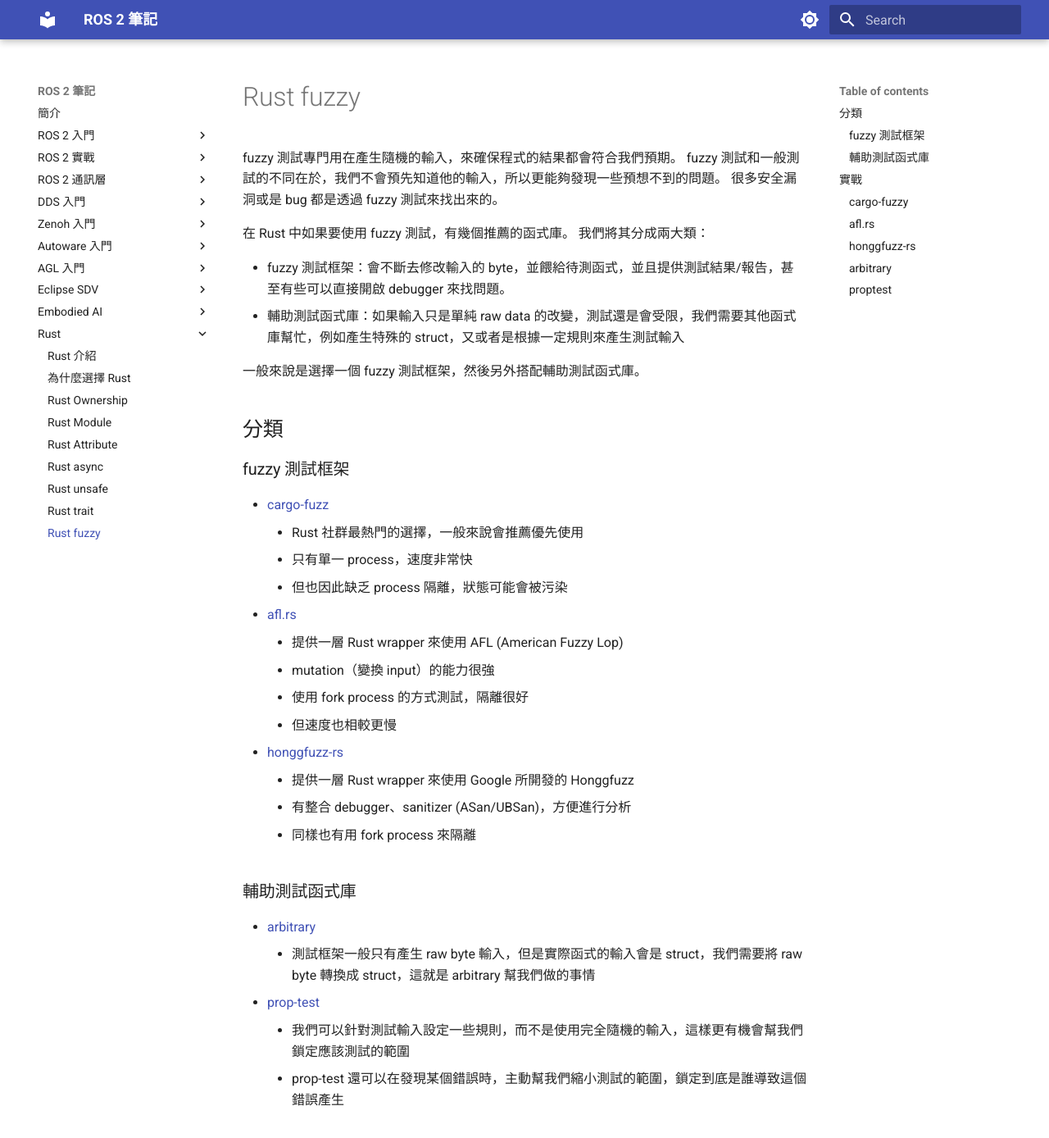
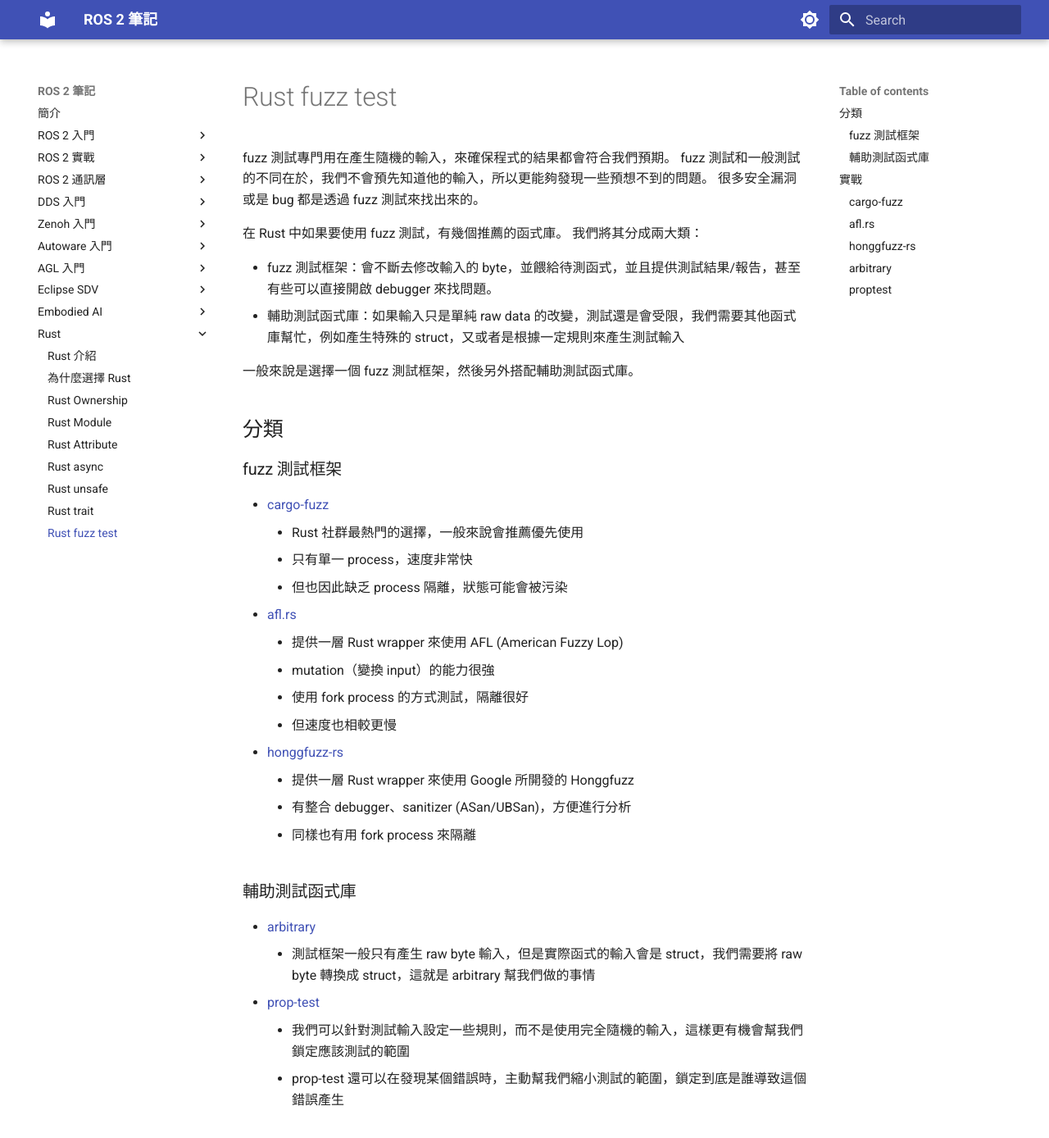
Before and after one commit to evshary/ros2-learning, an MkDocs documentation site: the page built from docs/rust/fuzz.md, in a window 1280 px wide and 1400 px high. Shown: the top 1388 px of the window at 82% size. Built offline with MkDocs 1.6.1 and Material for MkDocs 9.7.7, drawn with Linux system fonts in a browser that asks for light colours; some of the changed text lies outside the part shown.

Commit message:
Rename Rust fuzz test
Signed-off-by: ChenYing Kuo <evshary@gmail.com>

````diff
--- a/docs/rust/fuzzy.md
+++ b/docs/rust/fuzz.md
@@ -1,25 +1,25 @@
 ---
-title: Rust fuzzy
-description: 簡介怎麼在 Rust 進行各種 fuzzy 測試
+title: Rust 模糊測試
+description: 簡介怎麼在 Rust 進行各種 fuzz 測試
 keywords:
   - Rust
 ---
 
-fuzzy 測試專門用在產生隨機的輸入，來確保程式的結果都會符合我們預期。
-fuzzy 測試和一般測試的不同在於，我們不會預先知道他的輸入，所以更能夠發現一些預想不到的問題。
-很多安全漏洞或是 bug 都是透過 fuzzy 測試來找出來的。
+fuzz 測試專門用在產生隨機的輸入，來確保程式的結果都會符合我們預期。
+fuzz 測試和一般測試的不同在於，我們不會預先知道他的輸入，所以更能夠發現一些預想不到的問題。
+很多安全漏洞或是 bug 都是透過 fuzz 測試來找出來的。
 
-在 Rust 中如果要使用 fuzzy 測試，有幾個推薦的函式庫。
+在 Rust 中如果要使用 fuzz 測試，有幾個推薦的函式庫。
 我們將其分成兩大類：
 
-* fuzzy 測試框架：會不斷去修改輸入的 byte，並餵給待測函式，並且提供測試結果/報告，甚至有些可以直接開啟 debugger 來找問題。
+* fuzz 測試框架：會不斷去修改輸入的 byte，並餵給待測函式，並且提供測試結果/報告，甚至有些可以直接開啟 debugger 來找問題。
 * 輔助測試函式庫：如果輸入只是單純 raw data 的改變，測試還是會受限，我們需要其他函式庫幫忙，例如產生特殊的 struct，又或者是根據一定規則來產生測試輸入
 
-一般來說是選擇一個 fuzzy 測試框架，然後另外搭配輔助測試函式庫。
+一般來說是選擇一個 fuzz 測試框架，然後另外搭配輔助測試函式庫。
 
 ## 分類
 
-### fuzzy 測試框架
+### fuzz 測試框架
 
 * [cargo-fuzz](https://github.com/rust-fuzz/cargo-fuzz)
     * Rust 社群最熱門的選擇，一般來說會推薦優先使用
@@ -45,26 +45,26 @@ fuzzy 測試和一般測試的不同在於，我們不會預先知道他的輸
 
 ## 實戰
 
-這邊弄了一個範例 GitHub repo [rust_fuzzy_examples](https://github.com/evshary/rust_fuzzy_examples)，幫助我們快速理解這些函式庫的使用。
+這邊弄了一個範例 GitHub repo [rust_fuzz_examples](https://github.com/evshary/rust_fuzz_examples)，幫助我們快速理解這些函式庫的使用。
 
 這個範例是一個將字串轉為數字的函式，但是留了一個 bug，只要字串是是 "0"，就會導致函式 panic。
 我們分別用不同 fuzz 函式庫來說明。
 
-### cargo-fuzzy
+### cargo-fuzz
 
 ```bash
-cd cargo_fuzzy_example
+cd cargo_fuzz_example
 # 安裝
 cargo install cargo-fuzz
 rustup toolchain install nightly
-# fuzzy 測試 parse_port
+# fuzz 測試 parse_port
 cargo +nightly fuzz run parse_port
 ```
 
-可以看到 cargo-fuzzy 是在當前 crate 下另外有一個 fuzz 的資料夾，放 fuzzy test 相關的程式碼。
+可以看到 cargo-fuzz 是在當前 crate 下另外有一個 fuzz 的資料夾，放 fuzz test 相關的程式碼。
 運行的結果，正常沒問題的 input 會放在 corpus 資料夾，會 crash 的 input 就放到 artifacts 資料夾下。
 
-要特別注意的是 cargo-fuzzy 會需要使用 nightly feature，所以執行時要加上 `+nightly`。
+要特別注意的是 cargo-fuzz 會需要使用 nightly feature，所以執行時要加上 `+nightly`。
 
 ### afl.rs
 
@@ -87,7 +87,7 @@ cargo afl fuzz -i in -o out target/debug/fuzz_parse_port
 cd honggfuzz_rs_example
 # 安裝
 cargo install honggfuzz
-# 跑 fuzzy test
+# 跑 fuzz test
 cargo hfuzz run parse_port
 ```
 
@@ -97,7 +97,7 @@ cargo hfuzz run parse_port
 
 ```bash
 cd arbitrary_example
-# 測試 (我們寫成一般 Rust 測試，一般來說是跟前面的 fuzzy framework 搭配
+# 測試 (我們寫成一般 Rust 測試，一般來說是跟前面的 fuzz framework 搭配
 cargo test
 ```
 
@@ -107,7 +107,7 @@ cargo test
 
 ```bash
 cd proptest_example
-# 測試 (我們寫成一般 Rust 測試，一般來說是跟前面的 fuzzy framework 搭配
+# 測試 (我們寫成一般 Rust 測試，一般來說是跟前面的 fuzz framework 搭配
 cargo test parse_port_matches_std -- --ignored
 ```
 
--- a/mkdocs.yml
+++ b/mkdocs.yml
@@ -107,4 +107,4 @@ nav:
     - 'Rust async': 'rust/async.md'
     - 'Rust unsafe': 'rust/unsafe.md'
     - 'Rust trait': 'rust/trait.md'
-    - 'Rust fuzzy': 'rust/fuzzy.md'
+    - 'Rust fuzz test': 'rust/fuzz.md'
````
